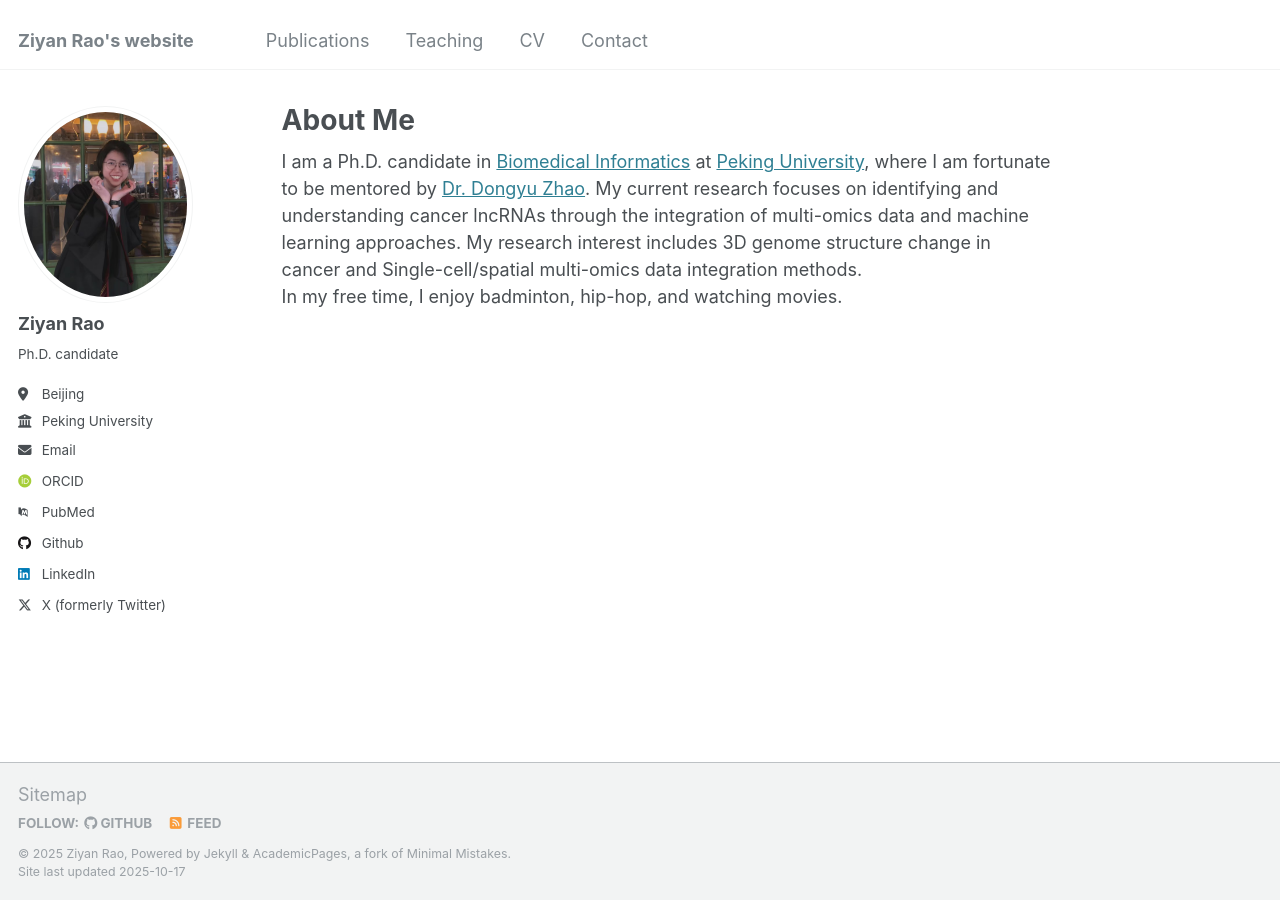
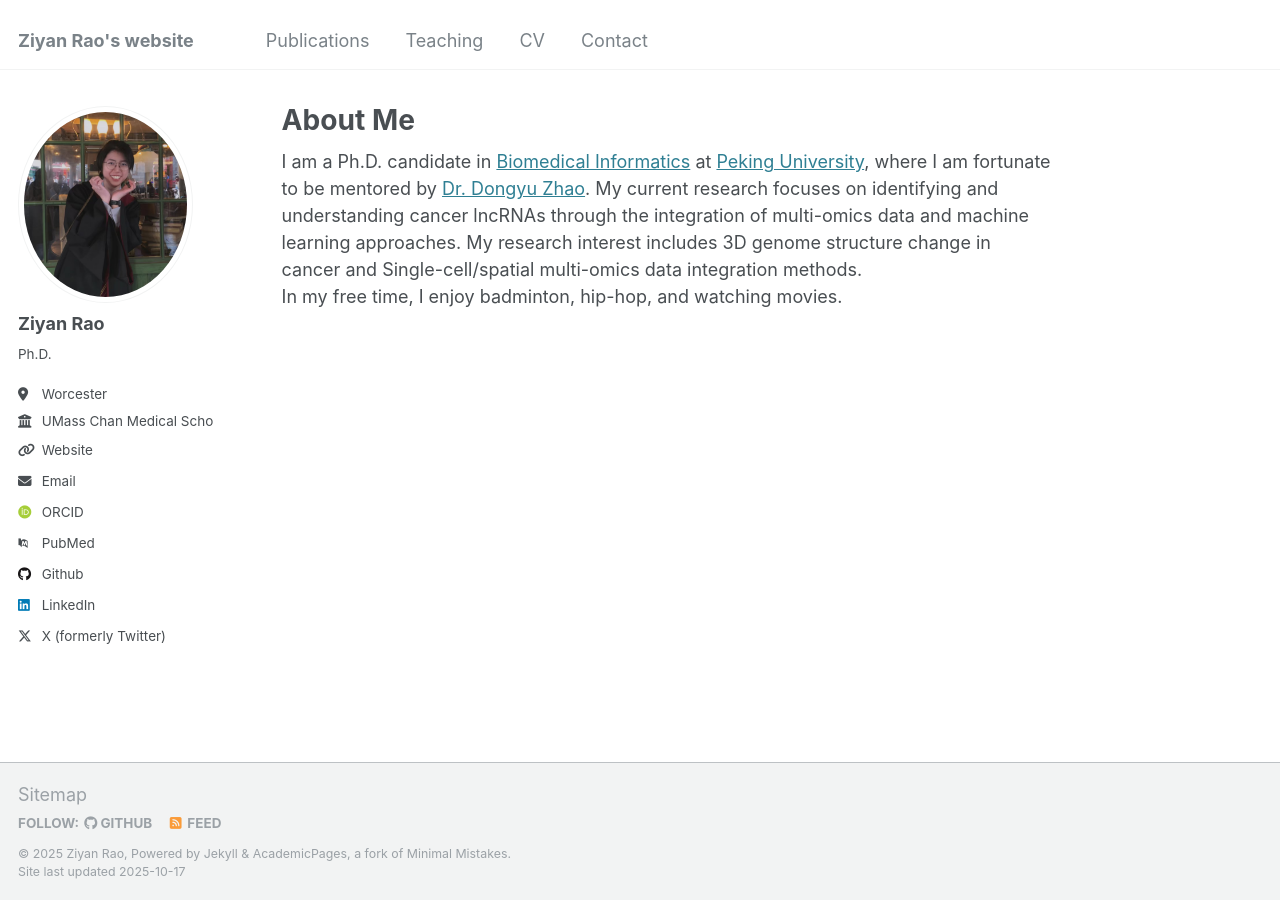
Before and after one commit to starrzy/starrzy.github.io, a Jekyll site: the page built from _pages/about.md, in a window 1280 px wide. Built offline with Jekyll 4.4.1, drawn with Linux system fonts in a browser that asks for light colours; some web fonts are replaced.

Commit message:
Update personal information in _config.yml
change from Peking to UMass Chan

```diff
--- a/_config.yml
+++ b/_config.yml
@@ -24,11 +24,11 @@ author:
   avatar           : "profile.jpg"
   name             : "Ziyan Rao"
   pronouns         : # example: "she/her"
-  bio              : "Ph.D. candidate"
-  location         : "Beijing"
-  employer         : "Peking University"
-  uri              : # URL
-  email            : "raoziyan@pku.edu.cn"
+  bio              : "Ph.D." #"Ph.D. candidate"
+  location         : "Worcester" #"Beijing"
+  employer         : "UMass Chan Medical School" #"Peking University"
+  uri              : "https://www.umassmed.edu/" # URL
+  email            : "Ziyan.Rao2@umassmed.edu" #"raoziyan@pku.edu.cn"
 
   # Academic websites
   arxiv            : # URL - Update with the correct link to your profile
```
